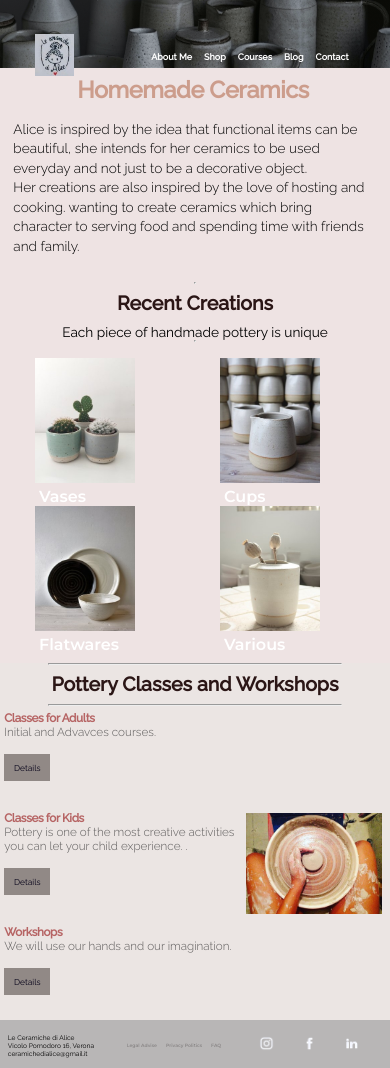
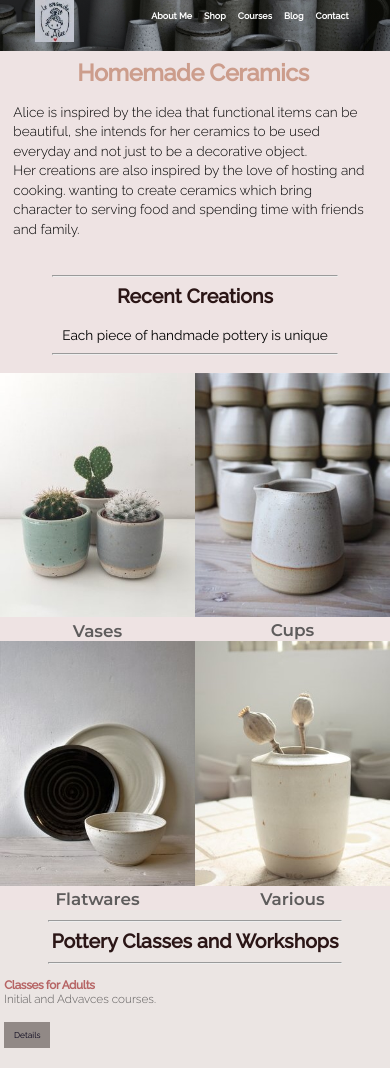
Before and after one commit to sararighetti/M2.-HTML-i-CSS, a plain HTML site: page index.html in a window 390 px wide. Shown: the top 1068 px of the page. Drawn offline with Linux system fonts and the light colour scheme.

Commit message:
Update styles.css

```diff
--- a/styles.css
+++ b/styles.css
@@ -41,6 +41,9 @@ h5{
     background-repeat: no-repeat;
     background-size: cover;
     background-position: center;
+    position: sticky;
+    top: 0;
+
 }
 .menu{
     display:flex;
@@ -51,8 +54,8 @@ h5{
 .logo{
     width: 50%;
     display: flex;
-    padding-top: 4vh;
-    padding-bottom: 4vh;
+    margin-top: 4vh;
+    margin-bottom: 4vh;
 }
 .nav{
     display: flex;
@@ -73,9 +76,10 @@ h5{
     justify-content: space-around;
     align-items: center;
    background-color: rgb(238, 227, 227);
+  /* padding-top: 30vh;*/
 }
 .aboutMeImage{
-    padding: 1vh 5vw 1vh 1vw;
+    margin: 1vh 5vw 1vh 1vw;
 }
 .aboutMeBox{
     display: flex;
@@ -106,8 +110,12 @@ width: 95%;
     flex-flow: column wrap;
     justify-content: center;
     align-content: center;
-    align-items: center;
-    padding: 2vh 0vw 2vh 0vw;
+    text-align: center;
+    margin: 10px;
+
+}
+.shopTitulo p {
+    padding: 10px;
 }
 .shopTitulo h3:hover{
     color: #d17f61;
@@ -117,18 +125,16 @@ width: 95%;
     flex-flow: row nowrap;
     justify-content: space-between;
 }
-.shopList ul {
-    display: flex;
-    flex-flow: row nowrap;
-    justify-content: space-around;
-    padding-bottom: 6vh;
+.producto{
+    text-align: center;
+    margin: 0 auto;
 }
-.shopList a {
+.producto a {
     color: rgb(94, 92, 92);
     font-size: 4vh;
     font-weight: 300;
 }
-.shopList a:hover{
+.producto a:hover{
     color: #d17f61;
 }
 /*Courses styles*/
@@ -137,11 +143,13 @@ width: 95%;
     flex-flow: column wrap;
     justify-content: space-between;
     background-color:  #ebe5e3;
+
 }
 .coursesTitle{
     display: flex;
     flex-flow: column wrap;
     align-content: center;
+    margin: 10px;
 }
 .coursesTitle h3:hover{
     color: #d17f61;
@@ -205,10 +213,18 @@ width: 95%;
 @media only screen and (max-width: 600px) {
 
 .header{
-    max-height: 8vh;
+    max-height: 6vh;
+}
+.menu{
+    display: flex;
+    flex-flow: row nowrap;
+    justify-content: space-around;
+    align-items: flex-start;
 }
 .logo{
     width: 10%;
+    padding-top: 0;
+    margin-top: 0;
  }
  .nav a{
      font-size: 2.3vw;
@@ -244,18 +260,17 @@ width: 95%;
 }
 /* Cambia el flow porque cambian las dimensiones de la pantalla, las fotos
 ahora son dos por row*/
-.productos {
-   display: flex;
-   flex-flow: row wrap;
-   padding: 1vh 18vw 1vh 9vw;
+.productos{
+        display: flex;
+        flex-flow: row wrap;
 }
- .producto{
-   width: 35%;
+.producto{
+    flex: 1 1 50%;
 }
-/* Las categorias de productos desaparecen*/
-.shopList{
-    display: none;
+ .producto a{
+ font-size: 2vh;
 }
+/*section courses*/
 .coursesTitle h3  {
     font-size:5vw;
 }
```
